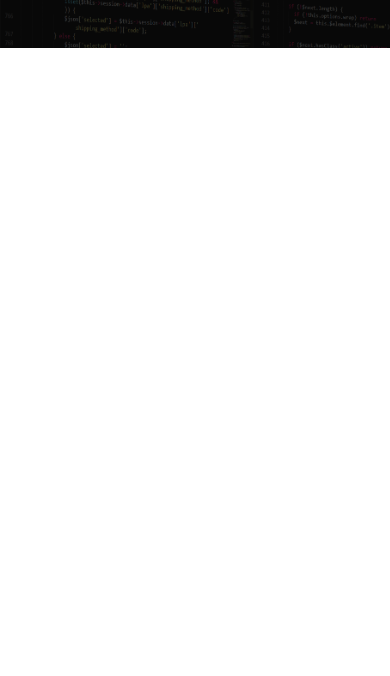
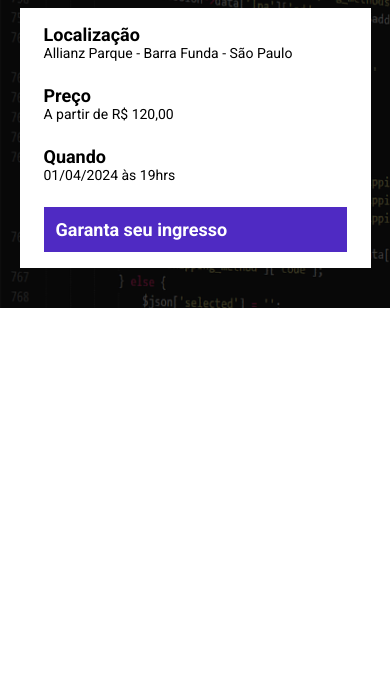
Before and after one commit to BrunoLucizano/ebac_talks, a website built with Parcel: page src/index.html in a window 390 px wide. Shown: the part 168-844 px from the top of the page. Built offline with nearby package versions, Linux system fonts and the light colour scheme.

Commit message:
criação infos bar

```diff
--- a/src/index.html
+++ b/src/index.html
@@ -19,6 +19,25 @@
             <p class="hero__text">
                 A maior festa do Brasil começa em 10d 12h 20m 15s
             </p>
+            <div class="infos-bar">
+                <ul class="infos-bar__infos">
+                    <li class="infos-bar__infos__item">
+                        <b>Localização</b>
+                        Allianz Parque - Barra Funda - São Paulo
+                    </li>
+                    <li class="infos-bar__infos__item">
+                        <b>Preço</b>
+                        A partir de R$ 120,00
+                    </li>
+                    <li class="infos-bar__infos__item">
+                        <b>Quando</b>
+                        01/04/2024 às 19hrs
+                    </li>
+                </ul>
+                <a href="#" class="button button--primary">
+                    Garanta seu ingresso
+                </a>
+            </div>
         </div>
     </header>
 
--- /dev/null
+++ b/src/styles/components/_buttons.scss
@@ -0,0 +1,23 @@
+.button {
+    padding: 12px;
+    font-size: 18px;
+    font-weight: bold;
+    text-decoration: none;
+    text-align: center;
+    white-space: nowrap;
+
+    &--primary {
+        color: #fff;
+        background-color: #4f2ac3;
+    }
+
+    @media (max-width: 640px) {
+        display: block;
+        width: 100%;
+    }
+
+    @media (max-width: 1024px) {
+        display: flex;
+        align-items: center;
+    }
+}
--- /dev/null
+++ b/src/styles/components/_infos_bar.scss
@@ -0,0 +1,43 @@
+.infos-bar {
+    padding: 16px 24px;
+    background-color: #fff;
+    display: flex;
+    justify-content: space-between;
+
+    &__infos {
+        display: flex;
+        gap: 40px;
+
+        &__item {
+            font-size: 14px;
+            color: #000;
+
+            b {
+                color: #000;
+                font-size: 18px;
+                display: block;
+            }
+        }
+    }
+
+    @media (max-width: 640px) {
+        display: block;
+        margin: auto;
+
+        &__infos {
+            display: block;
+
+            &__item {
+                margin-bottom: 24px;
+            }
+        }
+    }
+
+    @media (max-width: 1024px) {
+        margin: auto;
+
+        &__infos {
+            gap: 16px;
+        }
+    }
+}
--- a/src/styles/main.scss
+++ b/src/styles/main.scss
@@ -1,4 +1,6 @@
 @use 'hero';
+@use 'components/infos_bar';
+@use 'components/buttons';
 
 *{
     margin: 0;
@@ -6,6 +8,7 @@
     box-sizing: border-box;
     font-family: Roboto, sans-serif;
     color: #fff;
+    list-style: none;
 }
 
 .container {
```
